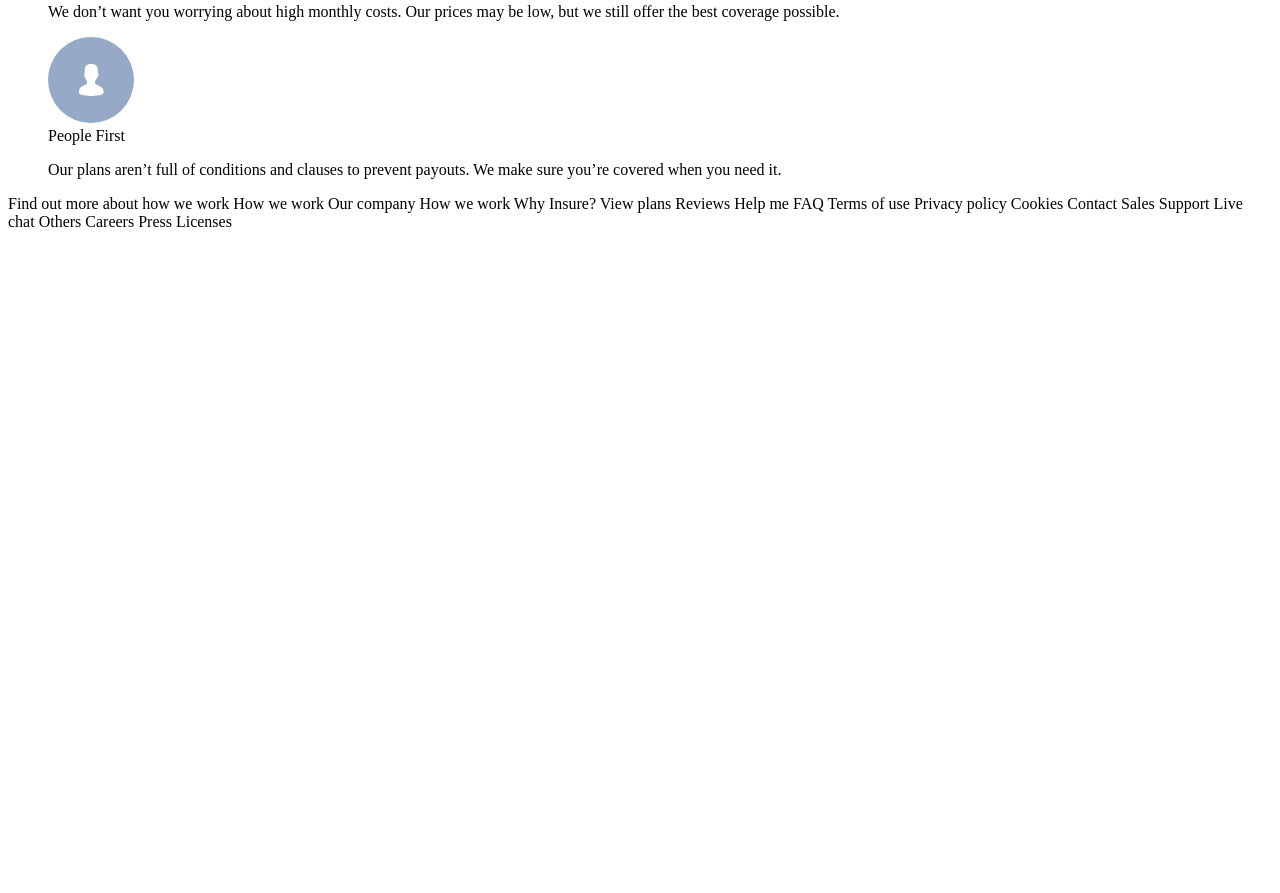
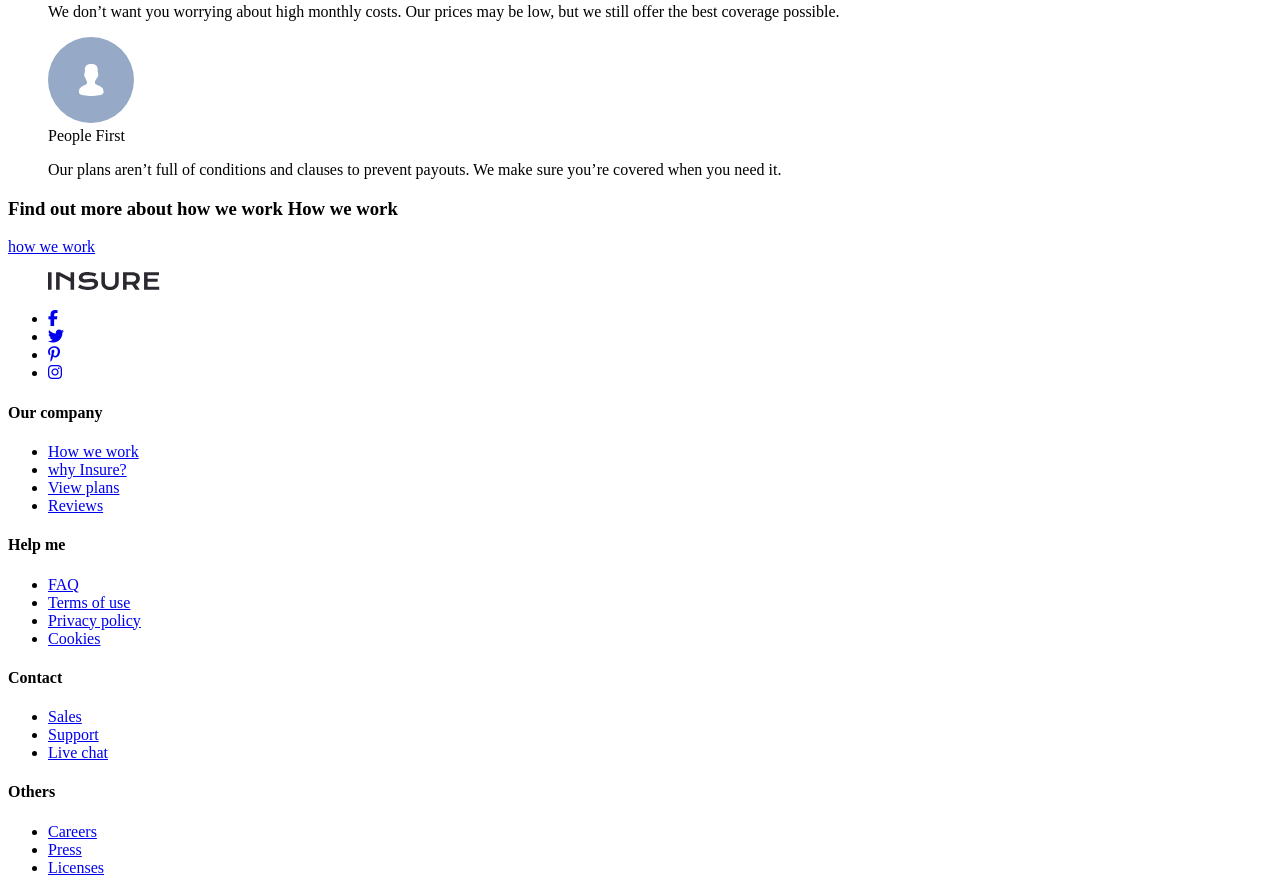
Before and after one commit to dev-lawrence/insure-landing-page, a plain HTML site: page index.html in a window 1280 px wide. Shown: the part 489-1382 px from the top of the page. Before the commit the page ends 800 px from the top, so only its background shows below. Drawn offline with Linux system fonts and the light colour scheme.

Commit message:
finished writing the html

```diff
--- a/index.html
+++ b/index.html
@@ -59,7 +59,7 @@
     </section>
 
     <!-- PLANS SECTION -->
-    <section class="plans">
+    <section class="plans-section">
       <div class="container">
         <div class="content">
           <title class="title"><h2>We’re different</h2></title>
@@ -122,10 +122,85 @@
     </section>
 
     <!-- WORK SECTION -->
+    <section class="work-section">
+      <div class="container">
+        <div class="content d-flex">
+          <h3>Find out more about how we work How we work</h3>
+          <a href="#" class="btn work-btn">how we work</a>
+        </div>
+      </div>
+    </section>
 
-    Find out more about how we work How we work Our company How we work Why
-    Insure? View plans Reviews Help me FAQ Terms of use Privacy policy Cookies
-    Contact Sales Support Live chat Others Careers Press Licenses
+    <!-- FOOTER SECTION -->
+    <footer id="footer-section">
+      <div class="container">
+        <div class="content">
+          <div class="d-flex border-bottom">
+            <figure>
+              <a href="#" class="logo">
+                <img src="./images/logo.svg" aria-label="insure" alt="Insure" />
+              </a>
+            </figure>
+
+            <ul class="social-links">
+              <li>
+                <a href="#"><i class="fab fa-facebook-f"></i></a>
+              </li>
+              <li>
+                <a href="#"><i class="fab fa-twitter"></i></a>
+              </li>
+              <li>
+                <a href="#"><i class="fab fa-pinterest-p"></i></a>
+              </li>
+              <li>
+                <a href="#"><i class="fab fa-instagram"></i></a>
+              </li>
+            </ul>
+          </div>
+
+          <!-- FOOTER LINKS -->
+          <div class="grid">
+            <div class="footer-links">
+              <h4>Our company</h4>
+              <ul class="footer__menu">
+                <li><a href="#"> How we work</a></li>
+                <li><a href="#">why Insure?</a></li>
+                <li><a href="#"> View plans</a></li>
+                <li><a href="#"> Reviews</a></li>
+              </ul>
+            </div>
+
+            <div class="footer-links">
+              <h4>Help me</h4>
+              <ul class="footer__menu">
+                <li><a href="#"> FAQ</a></li>
+                <li><a href="#">Terms of use</a></li>
+                <li><a href="#"> Privacy policy</a></li>
+                <li><a href="#"> Cookies</a></li>
+              </ul>
+            </div>
+
+            <div class="footer-links">
+              <h4>Contact</h4>
+              <ul class="footer__menu">
+                <li><a href="#"> Sales</a></li>
+                <li><a href="#"> Support</a></li>
+                <li><a href="#">Live chat</a></li>
+              </ul>
+            </div>
+
+            <div class="footer-links">
+              <h4>Others</h4>
+              <ul class="footer__menu">
+                <li><a href="#"> Careers</a></li>
+                <li><a href="#"> Press</a></li>
+                <li><a href="#"> Licenses</a></li>
+              </ul>
+            </div>
+          </div>
+        </div>
+      </div>
+    </footer>
 
     <script src="./main.js"></script>
   </body>
```
